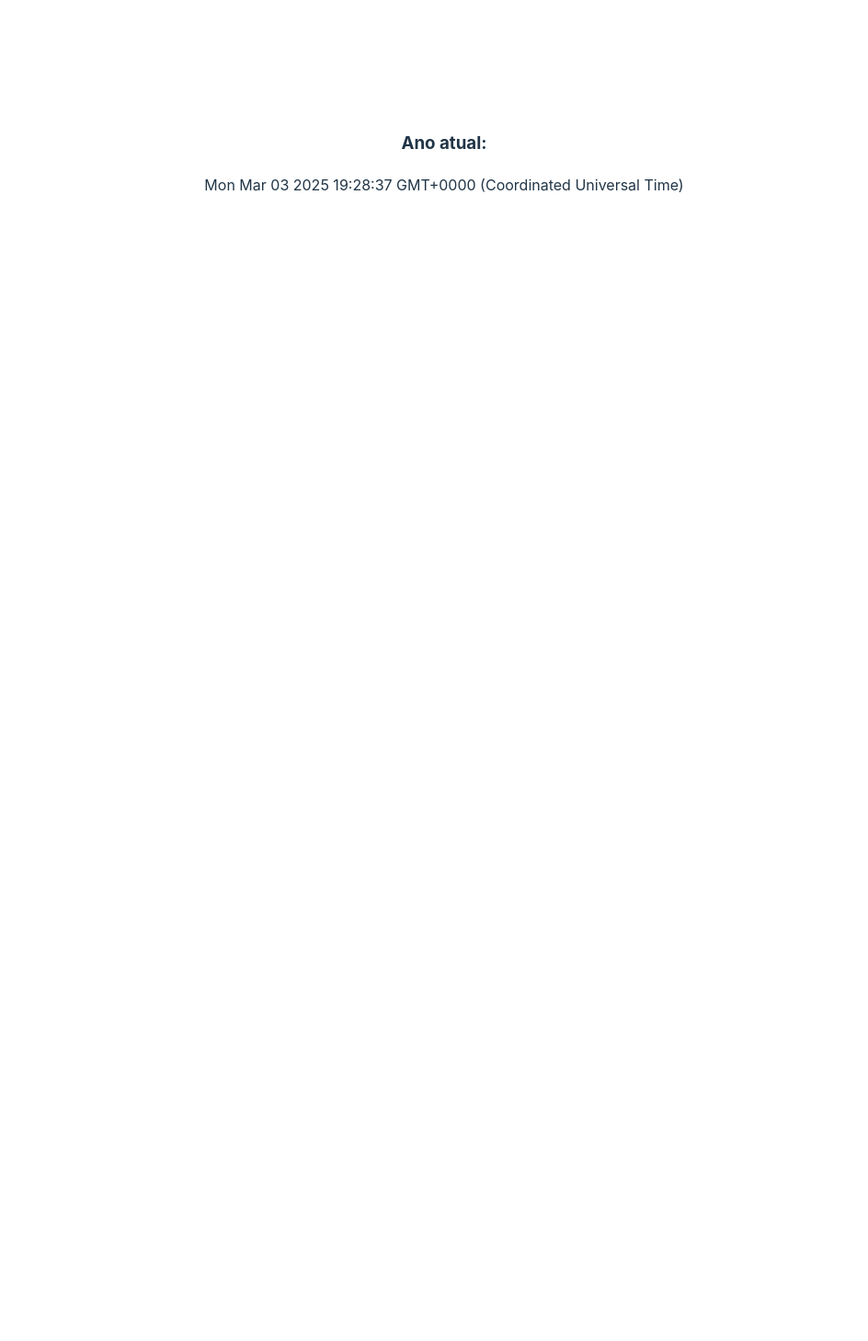
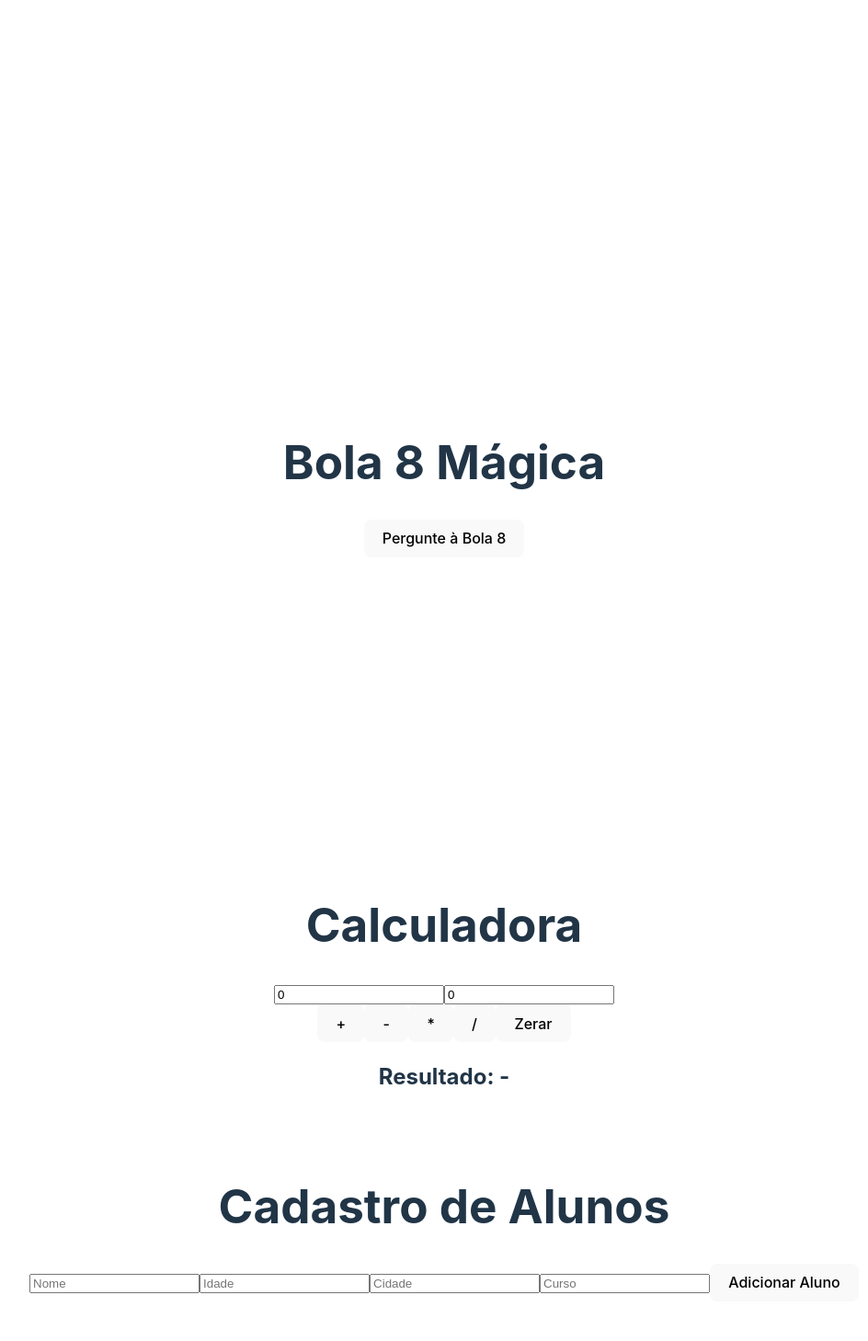
Before and after one commit to MariaCoelhoM/aula-react, a React (Vite) app: page / in a window 1280 px wide. Shown: the part 3000-4458 px from the top of the page at 92% size, without its empty margins (157-1101 px from the left). Before the commit the page ends 3261 px from the top, so only its background shows below. Built offline with nearby package versions, Linux system fonts and the light colour scheme.

Commit message:
terceiro commit

```diff
--- a/src/App.jsx
+++ b/src/App.jsx
@@ -10,7 +10,9 @@ import ListaObjetos from './Componentes/ListaObejtos.jsx'
 import Botaouser from './Componentes/Botaouser.jsx'
 import Conteudo from './Componentes/Conteudo.jsx'
 import Contador from './Componentes/Contador.jsx'
-
+import PerguntaAleatoria from './Componentes/PerguntaAleatoria.jsx'
+import Calculadora from './Componentes/Calculadora.jsx'
+import CadastrarAluno from './Componentes/CadastrarAluno.jsx'
 function App() {
   const [count, setCount] = useState(0)
 
@@ -37,6 +39,9 @@ function App() {
       <Botaouser></Botaouser>   {/*chama a função que muda de cor o fundo da tela*/}
       <Conteudo></Conteudo>
       <Contador></Contador>
+      <PerguntaAleatoria></PerguntaAleatoria>
+      <Calculadora></Calculadora>
+      <CadastrarAluno></CadastrarAluno>
       <Footer textDisplay= "Ano atual:"/>
 
     </>
--- /dev/null
+++ b/src/Componentes/CadastrarAluno.jsx
@@ -0,0 +1,53 @@
+import React, { useState } from "react";
+
+const CadastrarAluno = () => {
+  const [alunos, setAlunos] = useState([]);
+  const [nome, setNome] = useState("");
+  const [idade, setIdade] = useState("");
+  const [cidade, setCidade] = useState("");
+  const [curso, setCurso] = useState("");
+
+  const adicionarAluno = () => {
+    if (nome && idade && cidade && curso) {
+      const novoAluno = { nome, idade, cidade, curso };
+      /*setAlunos([...alunos, novoAluno])
+      atualiza o estado alunos com o novo array.*/
+      setAlunos([...alunos, novoAluno]);
+      setNome("");
+      setIdade("");
+      setCidade("");
+      setCurso("");
+    }
+  };
+
+  const exibirNome = (nome) => {
+    alert(`Aluno: ${nome}`);
+  };
+
+  return (
+    <div style={{ textAlign: "center", padding: "20px" }}>
+      <h1>Cadastro de Alunos</h1>
+      <input type="text" placeholder="Nome" value={nome} onChange={(e) => setNome(e.target.value)} />
+      <input type="number" placeholder="Idade" value={idade} onChange={(e) => setIdade(e.target.value)} />
+      <input type="text" placeholder="Cidade" value={cidade} onChange={(e) => setCidade(e.target.value)} />
+      <input type="text" placeholder="Curso" value={curso} onChange={(e) => setCurso(e.target.value)} />
+      <button onClick={adicionarAluno}>Adicionar Aluno</button>
+      <div>
+        {alunos.map((aluno, index) => (
+          <div key={index} style={{ border: "1px solid black", padding: "10px", margin: "10px" }}>
+            <h2>{aluno.nome}</h2>
+            <p>Idade: {aluno.idade}</p>
+            <p>Cidade: {aluno.cidade}</p>
+            <p>Curso: {aluno.curso}</p>
+            <button onClick={() => exibirNome(aluno.nome)}>Mostrar Nome</button>
+          </div>
+        ))}
+      </div>
+    </div>
+  );
+};
+
+export default CadastrarAluno;
+/* Desenvolva uma aplicação que permita cadastrar e exibir uma lista de alunos.
+Cada aluno será representado por um Card, contendo Nome, Idade, Cidade e Curso, além de um
+botão para exibir um alerta com o nome do aluno.*/
--- /dev/null
+++ b/src/Componentes/Calculadora.jsx
@@ -0,0 +1,41 @@
+import React, { useState } from "react";
+
+const Calculadora = () => {
+  const [num1, setNum1] = useState(0);
+  const [num2, setNum2] = useState(0);
+  const [resultado, setResultado] = useState(null);
+    /*e.target.value captura o valor digitado no input.*/
+    /*e (abreviação de event) é o objeto do evento gerado pelo input.*/
+  const novoNumero1 = (e) => setNum1(Number(e.target.value));
+  const novoNumero2 = (e) => setNum2(Number(e.target.value));
+
+  const somar = () => setResultado(num1 + num2);
+  const subtrair = () => setResultado(num1 - num2);
+  const multiplicar = () => setResultado(num1 * num2);
+  const dividir = () => setResultado(num2 !== 0 ? num1 / num2 : "Erro");
+  const zerar = () => {
+    setNum1(0);
+    setNum2(0);
+    setResultado(null);
+  };
+
+  return (
+    <div style={{ textAlign: "center", padding: "20px" }}>
+      <h1>Calculadora</h1>
+      <input type="number" value={num1} onChange={novoNumero1} />
+      <input type="number" value={num2} onChange={novoNumero2} />
+      <br />
+      <button onClick={somar}>+</button>
+      <button onClick={subtrair}>-</button>
+      <button onClick={multiplicar}>*</button>
+      <button onClick={dividir}>/</button>
+      <button onClick={zerar}>Zerar</button>
+      <h2>Resultado: {resultado !== null ? resultado : "-"}</h2>
+    </div>
+  );
+};
+
+export default Calculadora;
+/*Desenvolva uma calculadora, que contenha as operações matemáticas simples (adição,
+subtração, multiplicação e divisão) e dois campos de input para receber os números dos
+usuários, e que mostre o valor dessas operações na tela. (e um botão de zerar)*/
--- a/src/Componentes/Lista.jsx
+++ b/src/Componentes/Lista.jsx
@@ -6,6 +6,7 @@ function Lista() {
     return (
         <ul>
             {itens.map((item, index) => (
+                //itens.map(...) percorre cada item do array itens.
                 <li key={index}>{item}</li> // Cada item do array vira um <li>
             ))}
         </ul>
@@ -13,3 +14,7 @@ function Lista() {
 }
 
 export default Lista;
+
+/*- Crie uma lista não ordenada de um array simples
+utilizando o .map()
+*/
--- /dev/null
+++ b/src/Componentes/PerguntaAleatoria.jsx
@@ -0,0 +1,27 @@
+import React from "react";
+
+const PerguntaAleatoria = () => {
+  const respostas = [
+    "Sim", "Não", "Talvez", "Depende", "Com certeza!", "Pergunte novamente", "Não posso dizer agora"
+  ];
+
+  const perguntarBola8 = () => {
+    const respostaAleatoria = respostas[Math.floor(Math.random() * respostas.length)];
+    alert(respostaAleatoria);
+  };
+
+  return (
+    <div style={{
+      height: "100vh",
+      display: "flex",
+      flexDirection: "column",
+      alignItems: "center",
+      justifyContent: "center"
+    }}>
+      <h1>Bola 8 Mágica</h1>
+      <button onClick={perguntarBola8}>Pergunte à Bola 8</button>
+    </div>
+  );
+};
+
+export default PerguntaAleatoria;
```
